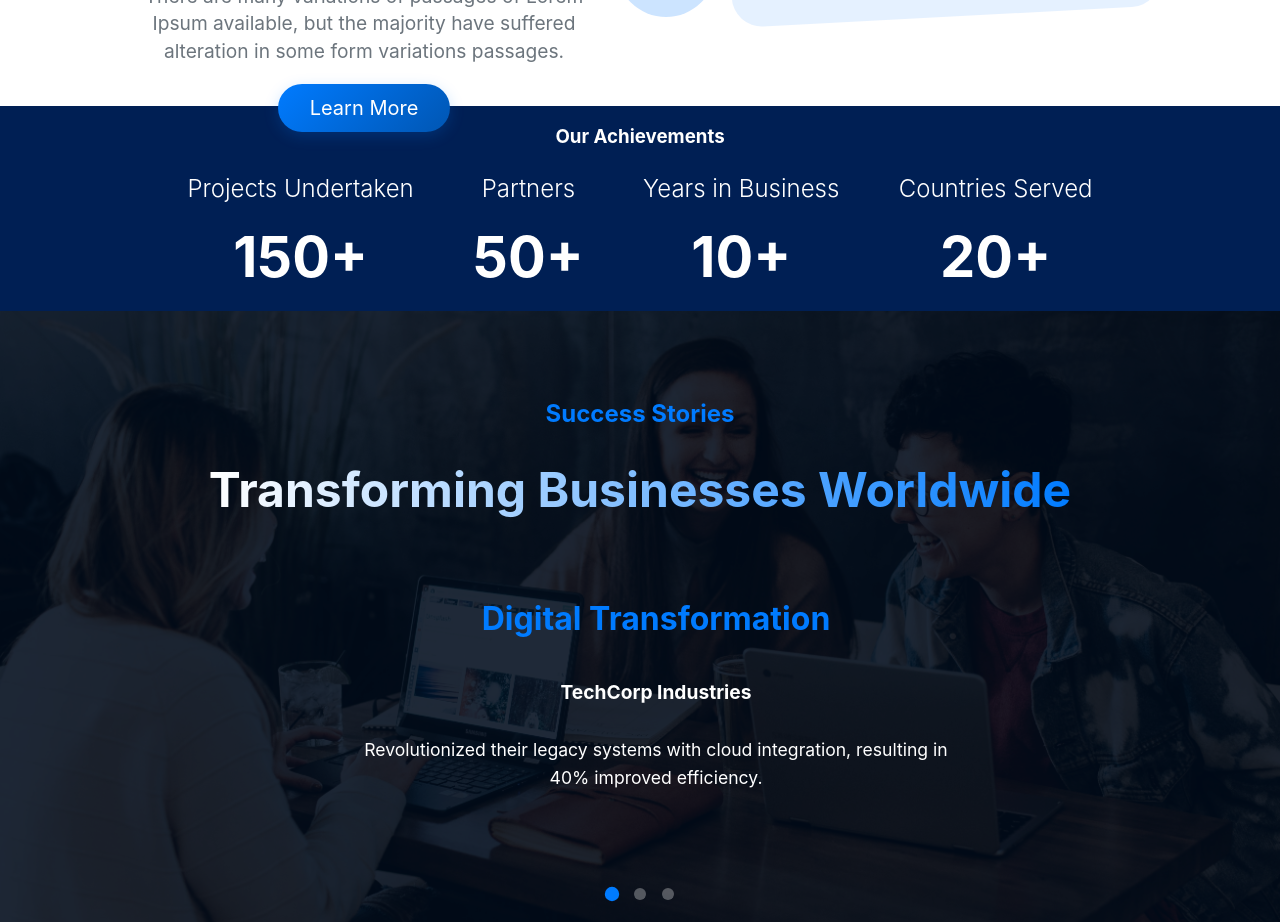
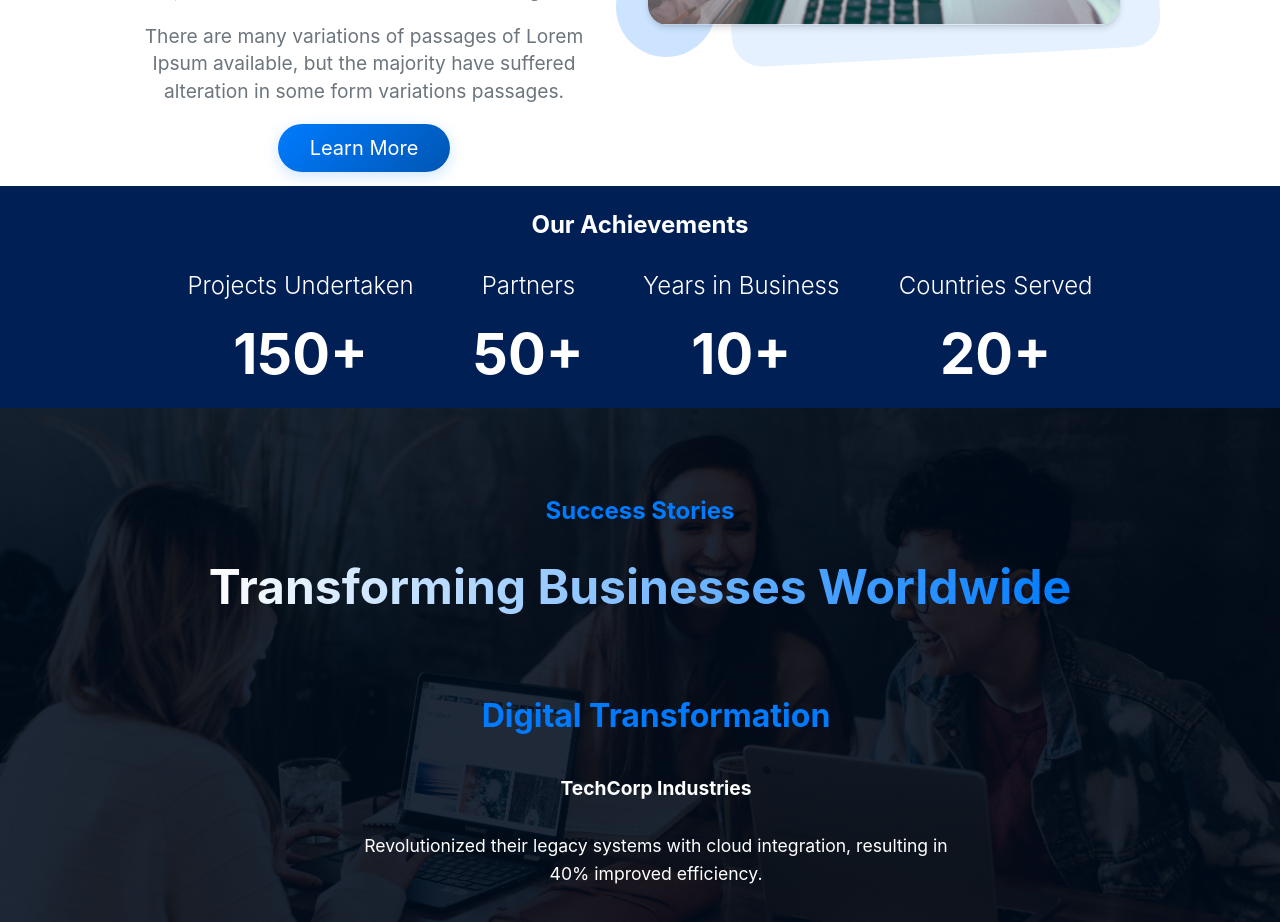
Before and after one commit to Athooh/evarest, a React (Create React App) app: page / in a window 1280 px wide. Shown: the part 2660-3582 px from the top of the page. Built offline with nearby package versions, Linux system fonts and the light colour scheme.

Commit message:
Enhance Home page styles with adjusted font size and increased section height for improved readability and layout

```diff
--- a/src/components/Pages/Home/Home.css
+++ b/src/components/Pages/Home/Home.css
@@ -253,6 +253,10 @@
     width: 100%;
   }
 
+  .stats-section h3 {
+    font-size: 1.5rem;
+  }
+
   .stats-list {
     display: flex;
     justify-content: space-evenly;
@@ -287,7 +291,7 @@
     align-items: center;
     justify-content: center;
     gap: var(--spacing-medium);
-    height: 70vh;
+    height: 80vh;
     background: var(--text-color);
     color: var(--secondary-color);
   }
@@ -296,7 +300,7 @@
     align-items: center;
     justify-content: center;
     gap: var(--spacing-medium);
-    height: 70vh;
+    height: 80vh;
     background: var(--text-color);
     color: var(--background-color);
     width: 80%;
```
